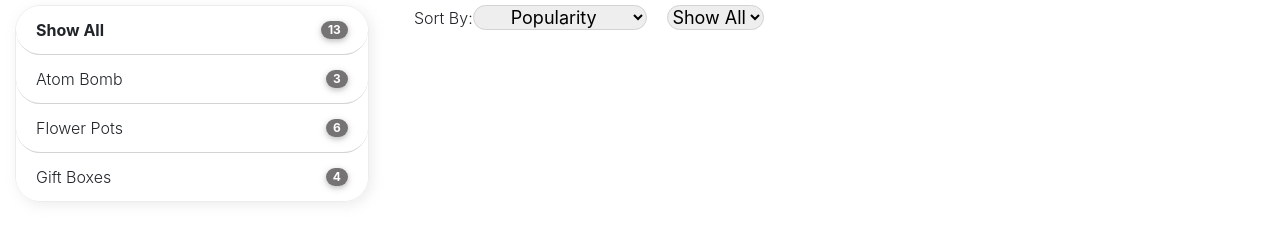
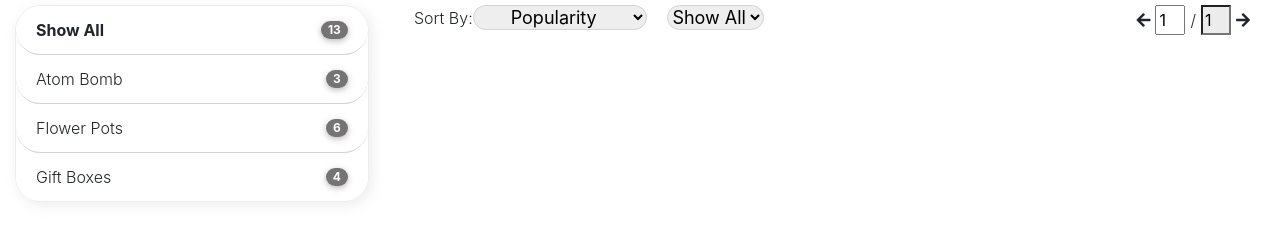
Before and after one commit to uthistran/website, a React app in the folder website/: page /product in a window 1280 px wide. Shown: the part 90-330 px from the top of the page. Built offline with nearby package versions, Linux system fonts and the light colour scheme; a web font is replaced by a local one.

Commit message:
Added Page NAvigation with issues

```diff
--- a/website/src/productcontroller/productcontroller.css
+++ b/website/src/productcontroller/productcontroller.css
@@ -7,3 +7,22 @@
     display: inline;
     margin-left: 20px;
 }
+
+.productController .pageNavigation{
+    display: block;
+    float: right;
+    margin-right: 30px;
+}
+
+.productController .currentPageInput{
+    width: 30px;
+    margin-left: 5px;
+    margin-right: 5px;
+}
+
+.productController .totalPageInput{
+    width: 30px;
+    margin-left: 5px;
+    margin-right: 5px;
+    background-color: #d5d2d26e;
+}
--- a/website/src/productcontroller/productcontroller.js
+++ b/website/src/productcontroller/productcontroller.js
@@ -15,6 +15,15 @@ class ProductController extends React.Component {
                         <option value="36">Show 36</option>
                     </select>
                 </div>
+                <div className='pageNavigation'>
+                    <span>
+                        <i className="fas fa-arrow-left"></i>
+                    </span>
+                    <input type="text" className='currentPageInput' value={this.props.currentPage} onChange={this.props.onCurrentPageChange}></input>
+                    <span>&#47;</span>
+                    <input type="text" className='totalPageInput' readOnly defaultValue={this.props.totalPage}></input>
+                    <span><i className="fas fa-arrow-right"></i></span>
+                </div>
             </div>
         )
     }
--- a/website/src/productview/productview.js
+++ b/website/src/productview/productview.js
@@ -11,10 +11,12 @@ class ProductView extends React.Component {
         this.state = {
             currentSort: 'popularity',
             currentView: 'all',
-            currentPage: 1
+            currentPage: 1,
+            totalPage :1
         }
         this.handleClickDropDown = this.handleClickDropDown.bind(this);
         this.handleViewNumChange = this.handleViewNumChange.bind(this);
+        this.currentPageChangeHandler = this.currentPageChangeHandler.bind(this);
     }
 
     objectReference = {
@@ -31,10 +33,14 @@ class ProductView extends React.Component {
         this.setState({ currentView: event.target.value })
     }
 
+    currentPageChangeHandler(event){
+        this.setState({currentPage : event.target.value})
+    }
+
     render() {
         return (
             <div className='productView'>
-                <ProductController currentSort={this.state.currentSort} handleClick={this.handleClickDropDown} handleViewChange={this.handleViewNumChange}></ProductController>
+                <ProductController onCurrentPageChange={this.currentPageChangeHandler} currentPage={this.state.currentPage} totalPage={this.state.totalPage} currentSort={this.state.currentSort} handleClick={this.handleClickDropDown} handleViewChange={this.handleViewNumChange}></ProductController>
                 {this.getProductList()}
             </div>
         )
```
